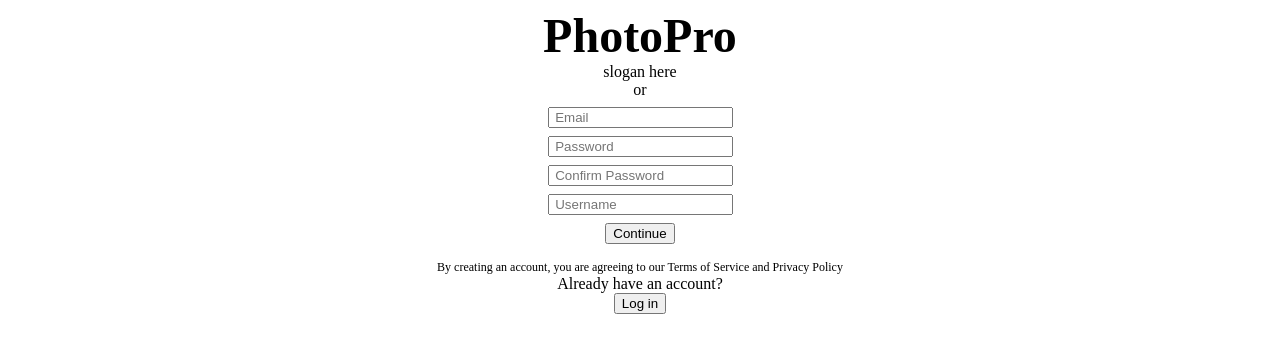
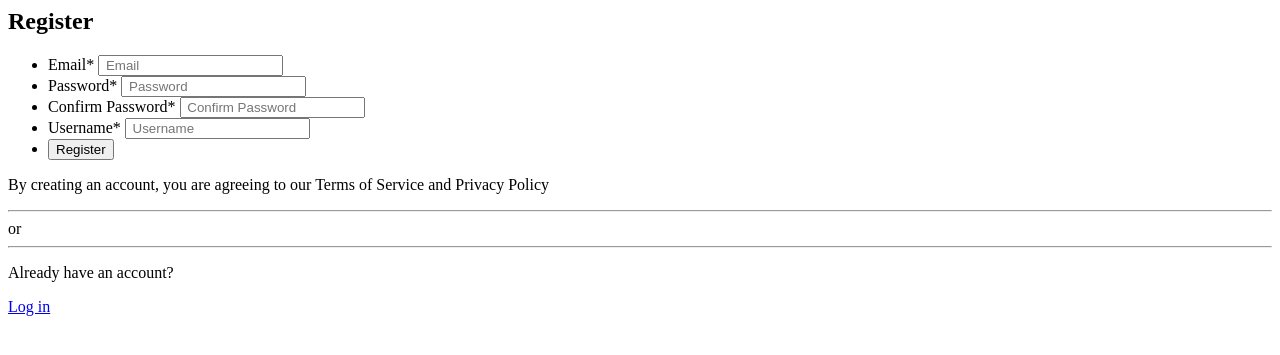
Before and after one commit to MatthewMcf/Prophoto, a PHP site: page /sites/view/register.php in a window 1280 px wide. Shown: the top 355 px of the page. Run offline with PHP 8.4, Linux system fonts and the light colour scheme.

Commit message:
Added a single css for both register and login modals, and specified the css selectors not to affect other css's. Also added a functionality to go back and forth between register and login. Also added an error message to show when user tries to register with an email already taken

```diff
--- a/public/css/registerView.css
+++ /dev/null
@@ -1,70 +0,0 @@
-section {
-    width: 50%;
-    margin: auto;
-    text-align: center;
-}
-p {
-    margin: 0;
-}
-#heading h1 {
-    margin: 0;
-    font-size: 3rem;
-}
-ul {
-    margin: 0;
-    padding: 0;
-    list-style-type: none;
-}
-li {
-    margin-bottom: 0.5rem;
-}
-#registrationForm input {
-    padding: 0.5rem;
-    width: 15rem;
-}
-#registrationForm p {
-    margin-bottom: 0.5rem;
-}
-#loginForm input {
-    width: 5rem;
-    border: 0;
-    background: none;
-}
-p#agree {
-    padding: 0 0.75rem;
-    font-size: 0.75rem;
-}
-input {
-    margin-bottom: 0;
-}
-.required + span::after,
-.invalid + span::after {
-    display: block;
-    color: red;
-    font-size: 0.75rem;
-    margin-top: 0.25rem;
-}
-#email.required + span::after {
-    content: "Email address is a required field";
-}
-#pwd.required + span::after {
-    content: "Password is a required field";
-}
-#pwdRe.required + span::after {
-    content: "Confirm password is a required field";
-}
-#username.required + span::after {
-    content: "Username is a required field";
-}
-#email.invalid + span::after {
-    content: "Email address appears to be invalid";
-}
-#pwd.invalid + span::after {
-    content: "Select a password that exceeds 8 characters";
-}
-#pwdRe.invalid + span::after {
-    content: "Confirm password does not match your password";
-}
-#username.invalid + span::after {
-    content: "Select a username that exceeds 2 characters";
-}
--- a/public/css/style.css
+++ b/public/css/style.css
@@ -214,7 +214,7 @@
 
 .btnEdit:hover {
 	background-color: var(--secondary-btn-hover-color);
-    box-shadow: 0 3px 4px 0 rgba(160, 160, 160, 0.14),
+	box-shadow: 0 3px 4px 0 rgba(182, 163, 163, 0.14),
 		0 4px 10px 0 rgba(160, 160, 160, 0.9);
 	transition: 0.1s ease-in-out;
 }
--- a/view/register.php
+++ b/view/register.php
@@ -1,55 +1,58 @@
-<?php //ob_start(); ?>
-
-<link rel='stylesheet' href='./public/css/registerView.css'>
-<section>
-    <div id="heading">
-        <div id="logoWrapper">
-            <!--<div id="logoWrapper">
-                logo here
-                <img src="" alt="">
-            </div>-->
-            <h1>PhotoPro</h1>
-            <p>slogan here</p>
+<?php
+    $link = "<link rel='stylesheet' href='./public/css/registerAndLogin.css'>";
+    echo $link;
+?>
+<!-- <link rel='stylesheet' href='./public/css/registerAndLogin.css'> -->
+<div class="sectionWrapper">
+    <section class="sectionLeft" id="registerSectionLeft">
+    </section>
+    <section class="sectionRight" id="registerSectionRight">
+        <div class="heading">
+            <h2>Register</h2>
         </div>
+        <form action="index.php" method="post" class="registrationForm">
+            <input type="hidden" name="action" value="registerAction">
+            <ul>
+                <li>
+                    <label for="email">Email*</label>
+                    <input type="text" name="email" id="email" placeholder=" Email">
+                    <span></span>
+                </li>
+                <?php if(isset($_REQUEST["register"]) AND $_REQUEST["register"] == "false"){ ?>
+                <li class="registerFalse">
+                    <p>This email address is already taken</p>
+                </li>
+                <?php } ?>
+                <li>
+                    <label for="pwd">Password*</label>
+                    <input type="password" name="pwd" id="pwd" placeholder=" Password">
+                    <span></span>
+                </li>
+                <li>
+                    <label for="pwdRe">Confirm Password*</label>
+                    <input type="password" name="pwdRe" id="pwdRe" placeholder=" Confirm Password">
+                    <span></span>
+                </li>
+                <li>
+                    <label for="username">Username*</label>
+                    <input type="text" name="username" id="username" placeholder=" Username">
+                    <span></span>
+                </li>
+                <li>
+                    <input type="submit" value="Register" name="register" id="inputRegister" class="btnPrimary">
+                </li>
+            </ul>
+        </form>
+        <p class="agree">By creating an account, you are agreeing to our Terms of Service and Privacy Policy</p>
+        <div class="line">
+            <hr class="longline"><span>or</span><hr class="longline">
         </div>
         <div id="googleWrapperRegister">
             <div class="g-signin2" data-onsuccess="onSignIn"></div>
         </div>
-    <form action="index.php" method="post" class="registrationForm">
-        <input type="hidden" name="action" value="registerAction">
-        <ul>
-            <li class="or">
-                <p>or</p>
-            </li>
-            <li>
-                <input type="text" name="email" id="email" placeholder=" Email">
-                <span></span>
-            </li>
-            <li>
-                <input type="password" name="pwd" id="pwd" placeholder=" Password">
-                <span></span>
-            </li>
-            <li>
-                <input type="password" name="pwdRe" id="pwdRe" placeholder=" Confirm Password">
-                <span></span>
-            </li>
-            <li>
-                <input type="text" name="username" id="username" placeholder=" Username">
-                <span></span>
-            </li>
-            <li>
-                <input type="submit" value="Continue" name="continue" id="continue">
-            </li>
-        </ul>
-    </form>
-    <div id="switch">
-        <p id="agree">By creating an account, you are agreeing to our Terms of Service and Privacy Policy</p>
+        <div class="switch">
             <p>Already have an account?</p>
-        <form action="index.php" method="post" class="loginForm">
-            <input type="hidden" name="action" value="homepage">
-            <input type="submit" value="Log in" name="login" id="loginRegister">
-        </form>
+            <a href="#" onclick="return false;" id="loginRegister">Log in</a>
         </div>
     </section>
-<?php //$content = ob_get_clean(); ?>
-<?php //require('template.php'); ?>
+</div>
```
Also changed, not shown: controller/controller.php (+7 -3 lines), model/UserManager.php (+22 -1 lines), public/css/loginView.css (deleted, +0 -42 lines), public/css/registerAndLogin.css (added, +119 -0 lines), public/js/script.js (+22 -7 lines), view/login.php (+37 -42 lines), view/menu.php (+17 -1 lines), public/images/gwanghwamun-gc5bf22fbb_1920.jpg (added), public/images/tree-g3545204dd_1280.jpg (added). Lines whose indentation alone changed are shown as unchanged.
